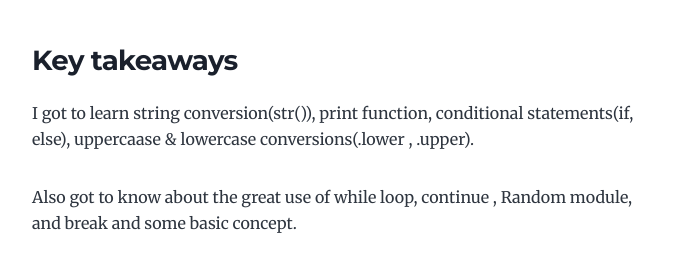
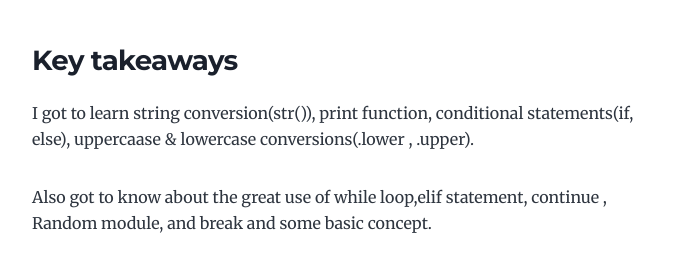
Before and after one commit to jay-2000/myblog, a Gatsby site: page /day-1/ in a window 1280 px wide. Shown: the part 894-1159 px from the top of the page, without its empty margins (292-983 px from the left). Built offline with nearby package versions, Linux system fonts and the light colour scheme; Gatsby itself is replaced by a stand-in of ours.

Commit message:
typo fixes

```diff
--- a/content/blog/day-1/index.md
+++ b/content/blog/day-1/index.md
@@ -21,7 +21,7 @@ Following are the project which i made using python 3.
 
 I got to learn string conversion(str()), print function, conditional statements(if, else), uppercaase & lowercase conversions(.lower , .upper).
 
-Also got to know about the great use of while loop, continue , Random module, and break and some basic concept.
+Also got to know about the great use of while loop,elif statement, continue , Random module, and break and some basic concept.
 
 
 
```
